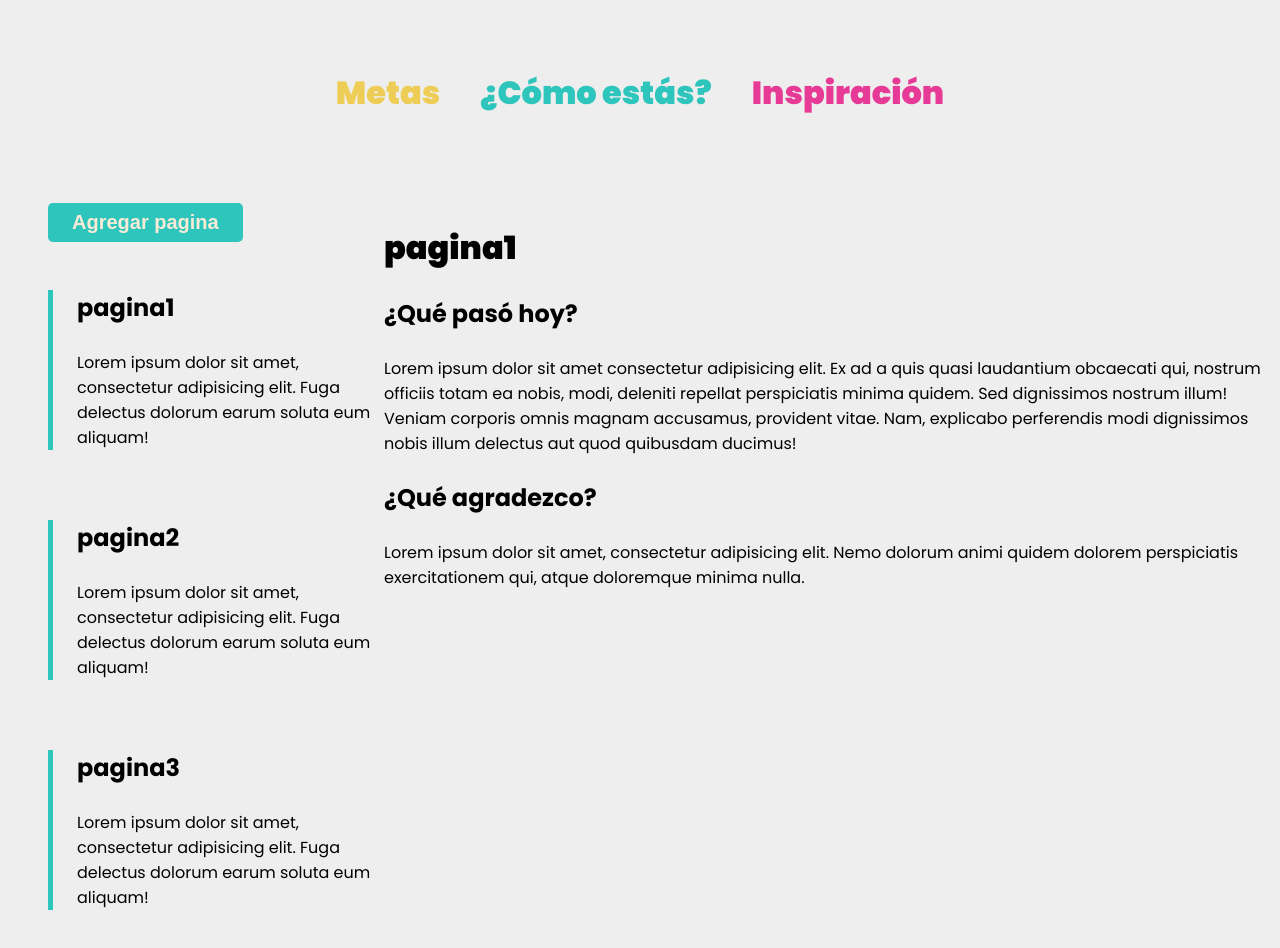
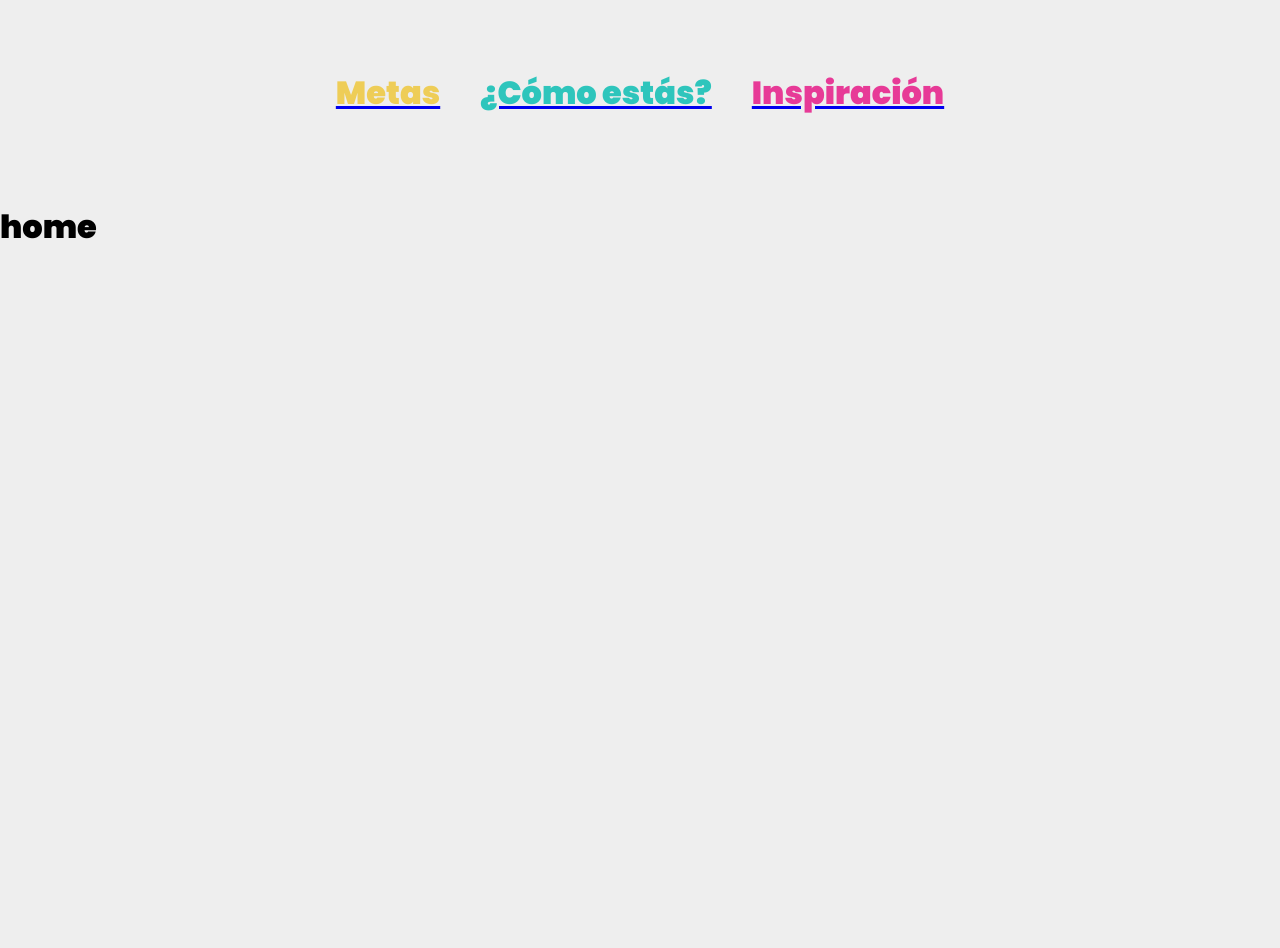
Before and after one commit to francodallongaro/metriotes, a React (Create React App) app: page / in a window 1280 px wide. Shown: the top 948 px of the page. After the commit the page ends 800 px from the top, so only its background shows below. Built offline with nearby package versions, Linux system fonts and the light colour scheme.

Commit message:
Implementacion de API quotes

```diff
--- a/package.json
+++ b/package.json
@@ -8,6 +8,7 @@
     "@testing-library/user-event": "^12.8.1",
     "react": "^17.0.1",
     "react-dom": "^17.0.1",
+    "react-router-dom": "^5.2.0",
     "react-scripts": "4.0.3",
     "web-vitals": "^1.1.0"
   },
--- a/src/App.js
+++ b/src/App.js
@@ -1,40 +1,26 @@
 import "./App.css";
-import PageDetail from "./components/page";
 import Navbar from "./components/navbar";
-import Sidebar from "./components/sidebar";
-import { useState } from "react";
-import MainPage from "./components/mainPage";
+
+import { BrowserRouter, Route, Switch, Link } from "react-router-dom";
+import ComoEstas from "./components/comoestas";
+import Inspiracion from "./components/inspiracion";
 
 function App() {
-  const [diaryPages, setDiaryPages] = useState([
-    "pagina1",
-    "pagina2",
-    "pagina3",
-  ]);
-
-  const [currentPage, setCurrentPage] = useState(diaryPages[0]);
-  const [addPage, setAddPage] = useState(false);
-
   return (
-    <>
+    <BrowserRouter>
       <Navbar />
-
-      <div className="layout">
-        <Sidebar
-          diaryPages={diaryPages}
-          setCurrentPage={setCurrentPage}
-          setAddPage={setAddPage}
-        />
-        <MainPage
-          currentPage={currentPage}
-          setCurrentPage={setCurrentPage}
-          add={addPage}
-          setDiaryPages={setDiaryPages}
-          setAddPage={setAddPage}
-          diaryPages={diaryPages}
-        />
-      </div>
-    </>
+      <Route exact path="/">
+        <h1>home</h1>
+      </Route>
+      <Switch>
+        <Route path="/comoestas">
+          <ComoEstas />
+        </Route>
+        <Route path="/inspiracion">
+          <Inspiracion />
+        </Route>
+      </Switch>
+    </BrowserRouter>
   );
 }
 
--- /dev/null
+++ b/src/components/comoestas/index.js
@@ -0,0 +1,30 @@
+import React, { useState } from "react";
+import Sidebar from "../sidebar";
+import MainPage from "../mainPage";
+
+function ComoEstas() {
+  const [diaryPages, setDiaryPages] = useState([]);
+
+  const [currentPage, setCurrentPage] = useState(diaryPages[0]);
+  const [addPage, setAddPage] = useState(false);
+
+  return (
+    <div className="layout">
+      <Sidebar
+        diaryPages={diaryPages}
+        setCurrentPage={setCurrentPage}
+        setAddPage={setAddPage}
+      />
+      <MainPage
+        currentPage={currentPage}
+        setCurrentPage={setCurrentPage}
+        add={addPage}
+        setDiaryPages={setDiaryPages}
+        setAddPage={setAddPage}
+        diaryPages={diaryPages}
+      />
+    </div>
+  );
+}
+
+export default ComoEstas;
--- a/src/components/inputpage/index.js
+++ b/src/components/inputpage/index.js
@@ -1,10 +1,18 @@
 import React, { useState } from "react";
+import s from "./inputpage.module.css";
 
 function InputPage({ setDiaryPages, setAddPage, setCurrentPage, diaryPages }) {
-  const [input, setInput] = useState("");
+  const [input, setInput] = useState({
+    title: "",
+    text: "",
+    gratitude: "",
+  });
 
   const handleChange = (e) => {
-    setInput(e.target.value);
+    setInput({
+      ...input,
+      [e.target.name]: e.target.value,
+    });
   };
 
   const handleSubmit = (e) => {
@@ -15,9 +23,30 @@ function InputPage({ setDiaryPages, setAddPage, setCurrentPage, diaryPages }) {
   };
 
   return (
-    <div>
+    <div className={s.inputpage}>
       <form onSubmit={handleSubmit}>
-        <input onChange={handleChange} type="text" name="" id="" />
+        <input
+          onChange={handleChange}
+          type="text"
+          placeholder="Título"
+          name="title"
+          value={input.title}
+        />
+        <input
+          onChange={handleChange}
+          type="text"
+          placeholder="Empezá a contar tu día"
+          name="text"
+          value={input.text}
+        />
+        <input
+          onChange={handleChange}
+          type="text"
+          placeholder="Agradeciemiento"
+          name="gratitude"
+          value={input.gratitude}
+        />
+
         <button>Agregar</button>
       </form>
     </div>
--- /dev/null
+++ b/src/components/inputpage/inputpage.module.css
@@ -0,0 +1,14 @@
+.inputpage {
+  padding-left: 10%;
+  padding-right: 10%;
+}
+
+form {
+  display: flex;
+}
+
+input {
+  border: none;
+  border-bottom: 2px solid black;
+  background-color: transparent;
+}
--- /dev/null
+++ b/src/components/inspiracion/index.js
@@ -0,0 +1,28 @@
+import React, { useEffect, useState } from "react";
+
+function Inspiracion() {
+  const [quotes, setQuotes] = useState([]);
+  const [loading, setLoading] = useState(true);
+  useEffect(() => {
+    fetch("https://goquotes-api.herokuapp.com/api/v1/random?count=10")
+      .then((res) => res.json())
+      .then((data) => {
+        setQuotes(data.quotes);
+        setLoading(false);
+      });
+  }, []);
+  console.log("quotes", quotes);
+  if (loading) <h1>Loading</h1>;
+  return (
+    <div>
+      {quotes.map((quote, i) => (
+        <div key={i}>
+          <p>{quote.text}</p>
+          <h3>{quote.author}</h3>
+        </div>
+      ))}
+    </div>
+  );
+}
+
+export default Inspiracion;
--- a/src/components/navbar/index.js
+++ b/src/components/navbar/index.js
@@ -1,12 +1,19 @@
 import React from "react";
+import { Link } from "react-router-dom";
 import s from "./navbar.module.css";
 
 function Navbar() {
   return (
     <div className={s.navbar}>
-      <h1 id={s.metas}>Metas</h1>
-      <h1 id={s.como}>¿Cómo estás?</h1>
-      <h1 id={s.inspiracion}>Inspiración</h1>
+      <Link to="/">
+        <h1 id={s.metas}>Metas</h1>
+      </Link>
+      <Link to="/comoestas">
+        <h1 id={s.como}>¿Cómo estás?</h1>
+      </Link>
+      <Link to="/inspiracion">
+        <h1 id={s.inspiracion}>Inspiración</h1>
+      </Link>
     </div>
   );
 }
--- a/src/components/page/index.js
+++ b/src/components/page/index.js
@@ -1,24 +1,15 @@
 import React from "react";
+import s from "./page.module.css";
 
 function PageDetail({ currentPage }) {
+  if (!currentPage) return <h1>Empeza a completar!</h1>;
   return (
-    <div>
-      <h1>{currentPage || "no hay nada"}</h1>
+    <div className={s.detail}>
+      <h1>{currentPage.title || "no hay nada"}</h1>
       <h3>¿Qué pasó hoy?</h3>
-      <p>
-        Lorem ipsum dolor sit amet consectetur adipisicing elit. Ex ad a quis
-        quasi laudantium obcaecati qui, nostrum officiis totam ea nobis, modi,
-        deleniti repellat perspiciatis minima quidem. Sed dignissimos nostrum
-        illum! Veniam corporis omnis magnam accusamus, provident vitae. Nam,
-        explicabo perferendis modi dignissimos nobis illum delectus aut quod
-        quibusdam ducimus!
-      </p>
+      <p>{currentPage.text}</p>
       <h3>¿Qué agradezco?</h3>
-      <p>
-        Lorem ipsum dolor sit amet, consectetur adipisicing elit. Nemo dolorum
-        animi quidem dolorem perspiciatis exercitationem qui, atque doloremque
-        minima nulla.
-      </p>
+      <p>{currentPage.gratitude}</p>
     </div>
   );
 }
--- /dev/null
+++ b/src/components/page/page.module.css
@@ -0,0 +1,4 @@
+.detail {
+  padding-left: 10%;
+  padding-right: 10%;
+}
--- a/src/components/sidebar/index.js
+++ b/src/components/sidebar/index.js
@@ -11,11 +11,8 @@ function Sidebar({ diaryPages, setCurrentPage, setAddPage }) {
       <button onClick={() => setAddPage(true)}>Agregar pagina</button>
       {diaryPages.map((page, i) => (
         <div onClick={() => handleClick(page)} className={s.card} key={i}>
-          <h3>{page}</h3>
-          <p>
-            Lorem ipsum dolor sit amet, consectetur adipisicing elit. Fuga
-            delectus dolorum earum soluta eum aliquam!
-          </p>
+          <h3>{page.title}</h3>
+          <p>{page.gratitude}</p>
         </div>
       ))}
     </aside>
--- a/src/components/sidebar/sidebar.module.css
+++ b/src/components/sidebar/sidebar.module.css
@@ -1,5 +1,5 @@
 aside {
-  margin-left: 3rem;
+  padding-left: 15%;
 }
 
 button {
@@ -24,3 +24,7 @@ h3 {
   font-size: 24px;
   line-height: 36px;
 }
+
+p {
+  font-size: 14px;
+}
```
Also changed, not shown: 1 other file (tests, documents, lock files or other folders).
